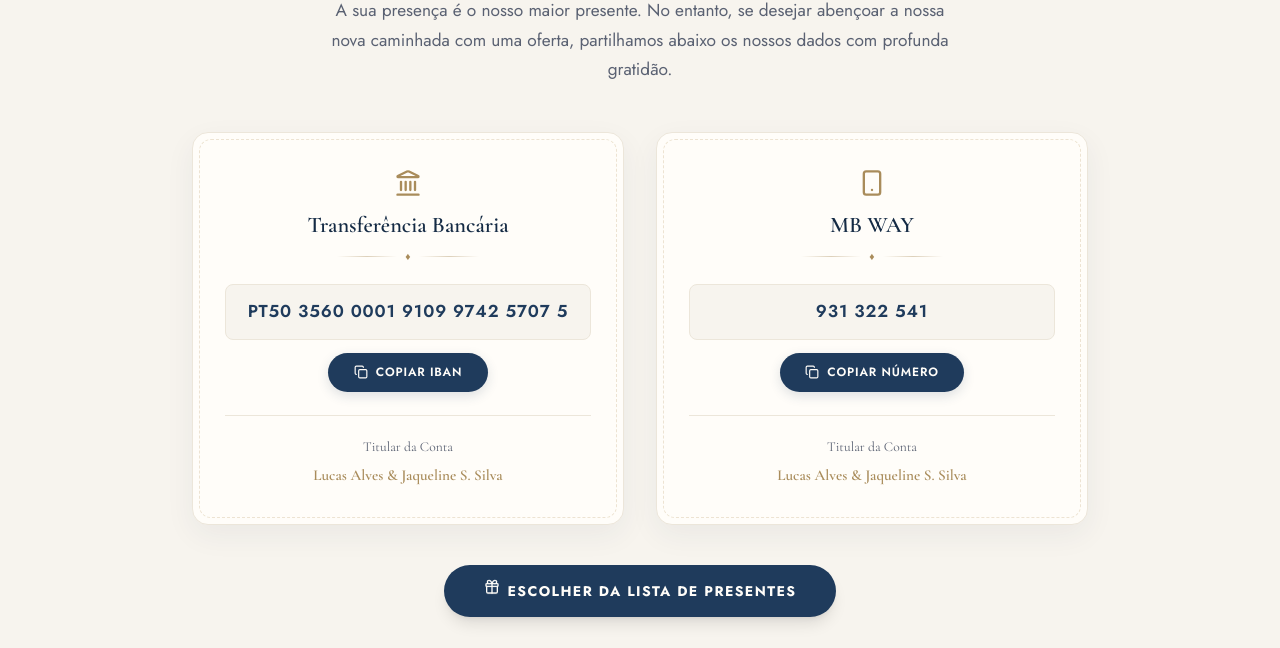
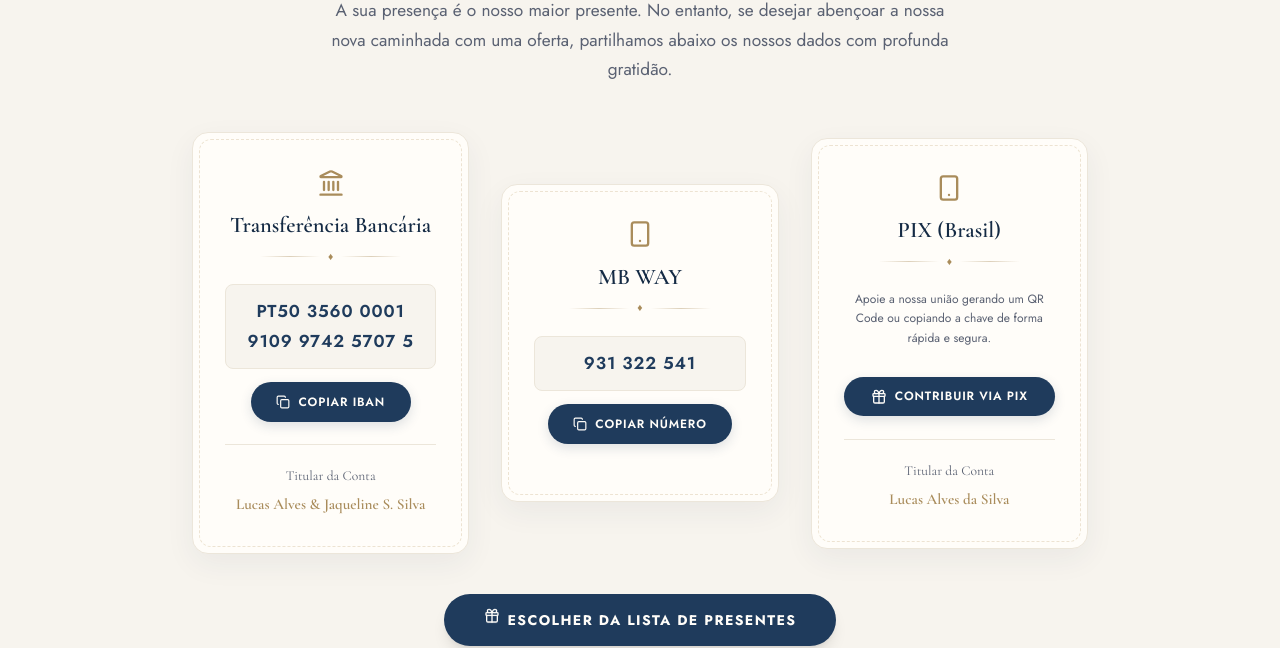
Before and after one commit to oCaio-re/jaqueline_e_lucas, a Next.js app: page / in a window 1280 px wide. Shown: the part 8533-9181 px from the top of the page. Built offline with nearby package versions, Linux system fonts and the light colour scheme.

Commit message:
added pix and smoothscrollbar

```diff
--- a/src/app/page.tsx
+++ b/src/app/page.tsx
@@ -29,8 +29,10 @@ export default function Home() {
   const [videoLoaded, setVideoLoaded] = useState(false);
 
   // Copy status
-  const [copiedType, setCopiedType] = useState<'iban' | 'mbway' | null>(null);
+  const [copiedType, setCopiedType] = useState<'iban' | 'mbway' | 'pix' | null>(null);
   const [isGiftsModalOpen, setIsGiftsModalOpen] = useState(false);
+  const [giftsModalGift, setGiftsModalGift] = useState<{ title: string, image: string } | null>(null);
+  const [giftsModalRegion, setGiftsModalRegion] = useState<'EU' | 'BR'>('EU');
 
   // RSVP Form state (basing on casamento Supabase search logic)
   const [rsvpStatus, setRsvpStatus] = useState<'idle' | 'loading' | 'found' | 'confirming' | 'success' | 'error'>('idle');
@@ -188,8 +190,8 @@ export default function Home() {
     }
   };
 
-  const handleCopy = async (type: 'iban' | 'mbway') => {
-    const value = type === 'mbway' ? WEDDING_CONFIG.mbway : WEDDING_CONFIG.iban;
+  const handleCopy = async (type: 'iban' | 'mbway' | 'pix') => {
+    const value = type === 'mbway' ? WEDDING_CONFIG.mbway : type === 'iban' ? WEDDING_CONFIG.iban : WEDDING_CONFIG.pix;
     try {
       await navigator.clipboard.writeText(value);
       setCopiedType(type);
@@ -758,9 +760,38 @@ export default function Home() {
                 </button>
               </div>
 
+            </div>
+
+            <div className="pay-card reveal-up">
+              <Smartphone className="pay-card__icon" />
+              <h3 className="pay-card__label">PIX (Brasil)</h3>
+
+              <div className="pay-card__ornament">
+                <span className="ornament-line"></span>
+                <span className="ornament-diamond">♦</span>
+                <span className="ornament-line"></span>
+              </div>
+
+              <div className="pay-card__content flex-1 flex flex-col justify-between">
+                <p className="text-xs text-ink-soft leading-relaxed mb-4">
+                  Apoie a nossa união gerando um QR Code ou copiando a chave de forma rápida e segura.
+                </p>
+                <button
+                  className="pay-card__copy-btn w-full cursor-pointer inline-flex items-center justify-center gap-2"
+                  onClick={() => {
+                    setGiftsModalGift({ title: "Presente Livre (PIX)", image: "/gifts/gift_custom.png" });
+                    setGiftsModalRegion('BR');
+                    setIsGiftsModalOpen(true);
+                  }}
+                  aria-label="Contribuir via PIX"
+                >
+                  <Gift className="h-4 w-4" /> Contribuir via PIX
+                </button>
+              </div>
+
               <p className="pay-card__holder">
                 Titular da Conta
-                <strong>Lucas Alves &amp; Jaqueline S. Silva</strong>
+                <strong>Lucas Alves da Silva</strong>
               </p>
             </div>
           </div>
@@ -961,13 +992,32 @@ export default function Home() {
       </footer>
 
       {isGiftsModalOpen && (
-        <GiftsModal isOpen={isGiftsModalOpen} onClose={() => setIsGiftsModalOpen(false)} />
+        <GiftsModal
+          isOpen={isGiftsModalOpen}
+          onClose={() => {
+            setIsGiftsModalOpen(false);
+            setGiftsModalGift(null);
+            setGiftsModalRegion('EU');
+          }}
+          initialGift={giftsModalGift}
+          initialRegion={giftsModalRegion}
+        />
       )}
     </>
   );
 }
 
-function GiftsModal({ isOpen, onClose }: { isOpen: boolean, onClose: () => void }) {
+function GiftsModal({
+  isOpen,
+  onClose,
+  initialGift = null,
+  initialRegion = 'EU'
+}: {
+  isOpen: boolean;
+  onClose: () => void;
+  initialGift?: { title: string, image: string } | null;
+  initialRegion?: 'EU' | 'BR';
+}) {
   const [copied, setCopied] = useState<string | null>(null);
   const [selectedGift, setSelectedGift] = useState<{ title: string, image: string } | null>(null);
 
@@ -982,6 +1032,11 @@ function GiftsModal({ isOpen, onClose }: { isOpen: boolean, onClose: () => void
   useEffect(() => {
     if (isOpen) {
       document.body.style.overflow = 'hidden';
+      if (initialGift) {
+        setSelectedGift(initialGift);
+        setStep('value');
+        setRegion(initialRegion);
+      }
     } else {
       document.body.style.overflow = 'unset';
       const t = setTimeout(() => {
@@ -995,7 +1050,7 @@ function GiftsModal({ isOpen, onClose }: { isOpen: boolean, onClose: () => void
       return () => clearTimeout(t);
     }
     return () => { document.body.style.overflow = 'unset'; };
-  }, [isOpen]);
+  }, [isOpen, initialGift, initialRegion]);
 
   if (!isOpen) return null;
 
@@ -1255,6 +1310,26 @@ function GiftsModal({ isOpen, onClose }: { isOpen: boolean, onClose: () => void
                     )}
                   </button>
                 )}
+                {region === 'BR' && (
+                  <div className="mt-4 p-4 rounded-2xl bg-white/[0.03] border border-gold/15 backdrop-blur-sm shadow-md">
+                    <p className="text-[10px] text-cream/70 uppercase tracking-widest font-semibold mb-2">
+                      Ou transfira para a chave PIX direta (CPF)
+                    </p>
+                    <div className="flex items-center justify-between bg-white/[0.04] px-4 py-2.5 rounded-xl border border-gold/5">
+                      <span className="text-xs md:text-sm font-semibold text-ivory font-mono">{WEDDING_CONFIG.pix}</span>
+                      <button
+                        onClick={() => handleCopy(WEDDING_CONFIG.pix, 'pix')}
+                        className="p-2 rounded-full bg-gold/10 hover:bg-gold/25 text-gold transition-all cursor-pointer"
+                        title="Copiar Chave PIX"
+                      >
+                        {copied === 'pix' ? <Check className="w-3.5 h-3.5 text-green-400" /> : <Copy className="w-3.5 h-3.5" />}
+                      </button>
+                    </div>
+                    <p className="text-[10px] text-cream/40 mt-2 leading-relaxed">
+                      Titular: Lucas Alves da Silva
+                    </p>
+                  </div>
+                )}
               </div>
             </div>
           )}
--- a/src/config/wedding.ts
+++ b/src/config/wedding.ts
@@ -4,6 +4,7 @@ export const WEDDING_CONFIG = {
   eventLocation: 'Quinta de Marzovelos, R. Qta de Baixo n.º 2 B, 3510-014 Viseu',
   iban: 'PT50 3560 0001 9109 9742 5707 5',
   mbway: '931 322 541',
+  pix: '10177277670',
   youtubeVideoId: 'dwF2Nyhmpdg',
   bgMusicPath: '/so-voce-anderson-freire.mp3',
   heroBgPath: '/img-hero.jpg',
```
Also changed, not shown: public/gifts/gift_custom.png (added).
